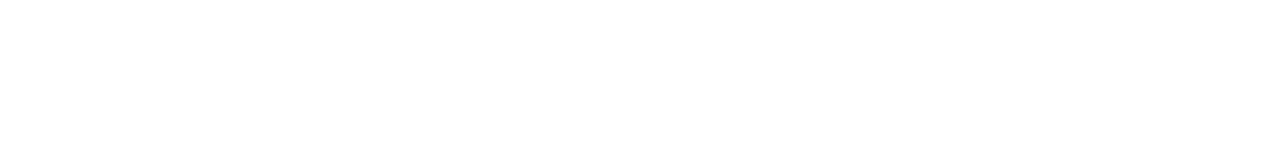
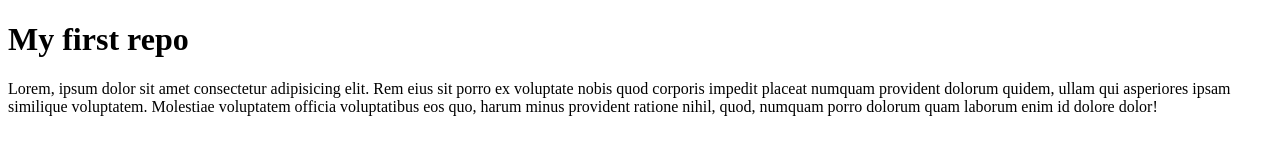
Before and after one commit to Tafhim301/Projects-repo, a plain HTML site: page index.html in a window 1280 px wide. Drawn offline with Linux system fonts and the light colour scheme.

Commit message:
first repo

```diff
--- a/index.html
+++ b/index.html
@@ -7,6 +7,7 @@
     <title>my first repo</title>
 </head>
 <body>
-
+    <h1>My first repo</h1>
+    <p>Lorem, ipsum dolor sit amet consectetur adipisicing elit. Rem eius sit porro ex voluptate nobis quod corporis impedit placeat numquam provident dolorum quidem, ullam qui asperiores ipsam similique voluptatem. Molestiae voluptatem officia voluptatibus eos quo, harum minus provident ratione nihil, quod, numquam porro dolorum quam laborum enim id dolore dolor!</p>
 </body>
 </html>
```
